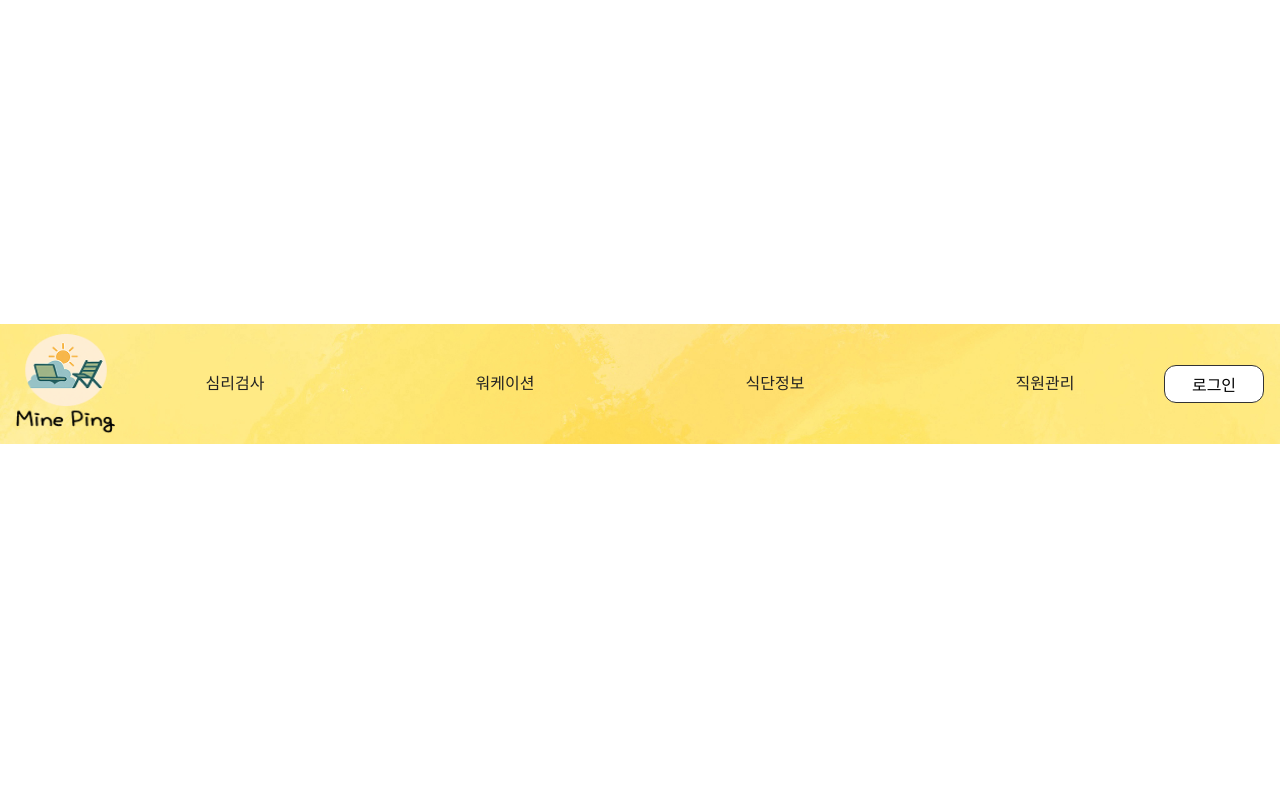
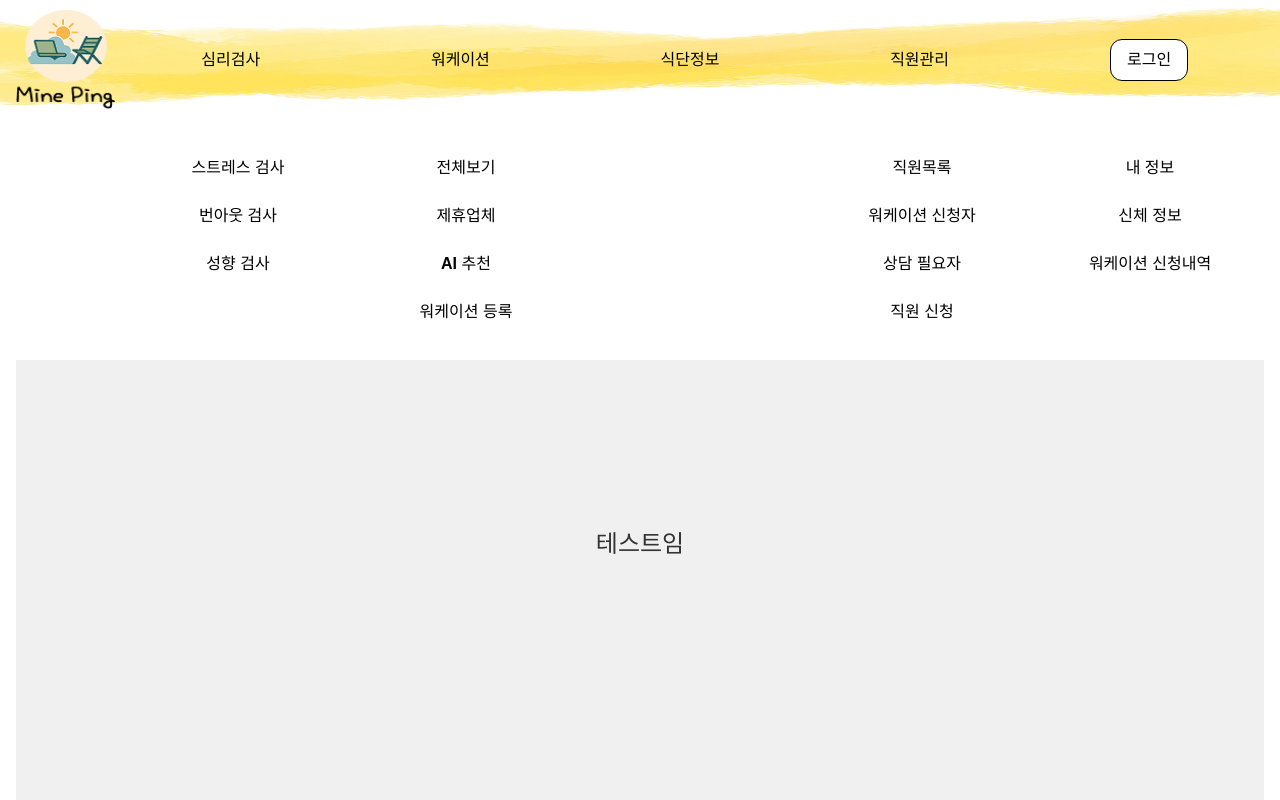
Before and after one commit to TaekBongY/FinalProject, a React (Vite) app in the folder FrontEnd/: page / in a window 1280 px wide. Shown: the top 800 px of the page. Built offline with nearby package versions, Linux system fonts and the light colour scheme.

Commit message:
feat - 헤더 END

```diff
--- a/FrontEnd/package.json
+++ b/FrontEnd/package.json
@@ -14,6 +14,7 @@
     "convert-css": "jscodeshift -t scripts/transform-css-theme.js src/"
   },
   "dependencies": {
+    "antd": "^5.26.0",
     "axios": "^1.9.0",
     "dotenv": "^16.5.0",
     "react": "^19.1.0",
--- a/FrontEnd/src/App.jsx
+++ b/FrontEnd/src/App.jsx
@@ -1,18 +1,26 @@
 import React from 'react';
 import './App.css';
-import Home from './pages/Home';
+import { BrowserRouter, Routes, Route } from 'react-router-dom';
 import { ThemeProvider } from 'styled-components';
 import theme from './styles/theme';
-import Header from './components/Header';
-
+import GlobalStyle from './styles/GlobalStyle';
+import Layout from './components/Layout';
+import Home from './pages/Home';
 function App() {
   return (
-    <ThemeProvider theme={theme}>
-      <Header />
-      <div className="App">
-
-      </div>
-    </ThemeProvider>
+    <BrowserRouter>
+      <ThemeProvider theme={theme}>
+        <GlobalStyle />
+        <Routes>
+          {/* 레이아웃 적용*/}
+          <Route element={<Layout />}>
+            <Route path="/" element={<Home />} />
+          </Route>
+          {/* 레이아웃 미적용*/}
+          {/* <Route path="/error" element={<Error404 />} /> */}
+        </Routes>
+      </ThemeProvider>
+    </BrowserRouter>
   );
 }
 
--- a/FrontEnd/src/components/Header.jsx
+++ b/FrontEnd/src/components/Header.jsx
@@ -1,54 +1,108 @@
-import React from 'react';
+import React, { useState } from 'react';
 import styled from 'styled-components';
 import bgImg from '../assets/backgroundImg.jpg';
 import logo from '../assets/logo.png';
+import { Link } from 'react-router-dom';
 
 const menuData = [
-  { title: '심리검사', items: ['스트레스 검사', '번아웃 검사', '성향 검사'] },
-  { title: '워케이션', items: ['전체보기', '제휴업체', 'AI 추천', '워케이션 등록'] },
-  { title: '식단정보', items: [] },
-  { title: '직원관리', items: ['직원목록', '워케이션 신청자', '상담 필요자', '직원 신청'] },
-  { title: '', items: ['내정보', '신체 정보', '워케이션 신청내역'] }
+  {
+    title: '심리검사',
+    path: '/test/',
+    items: [
+      { title: '스트레스 검사', path: '/test/stress' },
+      { title: '번아웃 검사', path: '/test/burnout' },
+      { title: '성향 검사', path: '/test/tendency' }
+    ]
+  },
+  {
+    title: '워케이션',
+    path: '/workation/all',
+    items: [
+      { title: '전체보기', path: '/workation/all' },
+      { title: '제휴업체', path: '/workation/partners' },
+      { title: 'AI 추천', path: '/workation/ai' },
+      { title: '워케이션 등록', path: '/workation/register' }
+    ]
+  },
+  {
+    title: '식단정보',
+    path: '/eat',
+    items: [' ']
+  },
+  {
+    title: '직원관리',
+    path: '/member',
+    items: [
+      { title: '직원목록', path: '/member/list' },
+      { title: '워케이션 신청자', path: '/member/workation-applies' },
+      { title: '상담 필요자', path: '/member/needs-consult' },
+      { title: '직원 신청', path: '/member/applies' }
+    ]
+  },
+  {
+    title: '로그인',
+    items: [
+      { title: '내 정보', path: '/my/info' },
+      { title: '신체 정보', path: '/my/body' },
+      { title: '워케이션 신청내역', path: '/my/workation-history' }
+    ]
+  }
 ];
 
 const Header = () => {
-  const navMenus = menuData.filter(menu => menu.title); // 타이틀 있는 메뉴만
-  const dropdownMenus = menuData.filter(menu => menu.items.length > 0); // 드롭다운 컬럼
+  const [isDropdownVisible, setDropdownVisible] = useState(false);
 
   return (
-    <HeaderWrap>
+      <HeaderWrap
+        onMouseEnter={() => setDropdownVisible(true)}
+        onMouseLeave={() => setDropdownVisible(false)}
+      >
         <HeaderBg>
           <HeaderInner>
             <LogoWrap>
               <LogoImg src={logo} alt="logo" />
             </LogoWrap>
-
             <NavWrap>
               <Nav>
-              {navMenus.map((menu, idx) => (
-                <NavItem key={idx}>{menu.title}</NavItem>
+                {menuData.map((menu, idx) => (
+                  <NavItem key={idx} className="nav-item">
+                  {menu.title === '로그인' ? (
+                    <StyleLinkButton to="/login">{menu.title}</StyleLinkButton>
+                  ) : menu.path ? (
+                    <StyleLink to={menu.path}>{menu.title}</StyleLink>
+                  ) : (
+                    menu.title
+                  )}
+                </NavItem>
                 ))}
               </Nav>
+            </NavWrap>
+          </HeaderInner>
+        </HeaderBg>
 
-            <DropdownWrap className="dropdown">
-              {dropdownMenus.map((menu, idx) => (
+        {isDropdownVisible && (
+          <DropdownWrap>
+            <DropdownContent>
+                {menuData
+                  .filter(menu => menu.items && menu.items.length > 0)
+                  .map((menu, idx) => (
                       <DropdownColumn key={idx}>
                         <ul>
                           {menu.items.map((item, subIdx) => (
-                      <li key={subIdx}>{item}</li>
+                            <li key={subIdx}>
+                              <StyleLink to={item.path}>{item.title}</StyleLink>
+                            </li>
                           ))}
                         </ul>
                       </DropdownColumn>
                 ))}
+            </DropdownContent>
           </DropdownWrap>
-          </NavWrap>
-
-          <LoginButton>로그인</LoginButton>
-        </HeaderInner>
-      </HeaderBg>
+        )}
       </HeaderWrap>
   );
 };
+
 
 const HeaderWrap = styled.header`
   position: relative;
@@ -61,23 +115,23 @@ const HeaderBg = styled.div`
   background-position: center;
   width: 100%;
   height: 120px;
+  position: relative;
 `;
 
 const HeaderInner = styled.div`
   max-width: 1280px;
   height: 100%;
-  margin: 0 auto;
-  padding: 0 ${({ theme }) => theme.spacing.s4};
+  margin: ${({ theme }) => theme.spacing.s0} auto;
+  padding: ${({ theme }) => theme.spacing.s0} ${({ theme }) => theme.spacing.s4};
   display: flex;
   align-items: center;
   justify-content: space-between;
-  position: relative;
 `;
 
 const LogoWrap = styled.div`
   display: flex;
   align-items: center;
-  gap: 8px;
+  gap: ${({ theme }) => theme.spacing.s2};
 `;
 
 const LogoImg = styled.img`
@@ -86,76 +140,114 @@ const LogoImg = styled.img`
 `;
 
 const NavWrap = styled.div`
-  position: relative;
   flex: 1;
-
-  &:hover .dropdown {
+  height: 100%;
   display: flex;
-  }
+  align-items: center;
+  justify-content: center;
 `;
 
 const Nav = styled.ul`
   display: flex;
-  gap: 32px;
+  width: 100%;
   list-style: none;
-  margin: 0;
-  padding: 0;
+  margin: ${({ theme }) => theme.spacing.s0};
+  padding: ${({ theme }) => theme.spacing.s0};
   font-weight: bold;
-  justify-content: space-around;
-  cursor: pointer;
+  justify-content: space-between;
+  align-items: center;
 `;
 
 const NavItem = styled.li`
-  color: #222;
+  flex: 1;
+  text-align: center;
+  color: ${({ theme }) => theme.colors.black};
+  cursor: pointer;
+  display: flex;
+  align-items: center;
+  justify-content: center;
+  height: 100%;
 `;
 
 const DropdownWrap = styled.div`
-  display: none;
   position: absolute;
-  top: 100%;
-  left: 50%;
-  transform: translateX(-50%);
-  width: 1920px;
-  background: #fff;
-  border-top: 1px solid #ddd;
-  padding: 24px 80px;
-  z-index: 10;
+  top: 120px;
+  left: 0;
+  width: 100%;
+  background: ${({ theme }) => theme.colors.white};
+  z-index: ${({ theme }) => theme.zIndices.docked};
+  display: flex;
+  justify-content: center;
+  padding: ${({ theme }) => theme.spacing.s6} ${({ theme }) => theme.spacing.s0};
+`;
+
+const DropdownContent = styled.div`
+  display: flex;
+  flex-direction: row;
   justify-content: space-between;
+  width: 100%;
+  max-width: 1280px;
+  padding: ${({ theme }) => theme.spacing.s0} ${({ theme }) => theme.spacing.s4};
+
+  &::before {
+    content: '';
+    display: block;
+    width: 100px;
+    margin-right: ${({ theme }) => theme.spacing.s2};
+  }
 `;
 
 const DropdownColumn = styled.div`
   flex: 1;
   min-width: 180px;
+  text-align: center;
 
   ul {
     list-style: none;
-    padding: 0;
-    margin: 0;
+    padding: ${({ theme }) => theme.spacing.s0};
+    margin: ${({ theme }) => theme.spacing.s0};
 
     li {
-      padding: 6px 0;
-      color: #333;
+      padding: ${({ theme }) => theme.spacing.s3} ${({ theme }) => theme.spacing.s0};
+      color: ${({ theme }) => theme.colors.black};
       cursor: pointer;
 
       &:hover {
-        text-decoration: underline;
+        text-decoration: none;
       }
     }
   }
 `;
 
-const LoginButton = styled.button`
-  padding: 6px 12px;
-  border: 1px solid #333;
-  border-radius: 12px;
-  background: white;
-  font-weight: bold;
-  cursor: pointer;
-  color: black;
-  width: 100px;
+const StyleLinkButton = styled(Link)`
+  padding: ${({ theme }) => theme.spacing.s2} ${({ theme }) => theme.spacing.s4};
+  border: 1px solid ${({ theme }) => theme.colors.black};
+  border-radius: ${({ theme }) => theme.borderRadius.xl};
+  background: ${({ theme }) => theme.colors.white};
+  font-weight: ${({ theme }) => theme.fontWeights.bold};
+  font-size: ${({ theme }) => theme.fontSizes.base};
+  color: ${({ theme }) => theme.colors.black};
+  text-decoration: none;
 
   &:hover {
-    background: #f3f3f3;
+    background: ${({ theme }) => theme.colors.gray[100]};
+  }
+
+  &:focus {
+    outline: none;
+    box-shadow: 0 0 0 2px ${({ theme }) => theme.colors.primary};
+  }
+`;
+
+const StyleLink = styled(Link)`
+  color: ${({ theme }) => theme.colors.black};
+  text-decoration: none;
+  font-weight: ${({ theme }) => theme.fontWeights.bold};
+
+  &:focus {
+    outline: none;
+    border-radius: ${({ theme }) => theme.borderRadius.base};
+    box-shadow: 0 0 0 2px ${({ theme }) => theme.colors.primary};
   }
 `;
 
--- a/FrontEnd/src/components/Layout.jsx
+++ b/FrontEnd/src/components/Layout.jsx
@@ -1,13 +1,25 @@
 import React from 'react';
 import Header from './Header';
+import { Outlet } from 'react-router-dom';
+import styled from 'styled-components';
 
-const Layout = ({ children }) => {
+const Layout = () => {
   return (
     <>
       <Header />
-      <Content>{children}</Content>
+      <Content>
+        <Outlet />
+      </Content>
+
     </>
   );
 };
 
+const Content = styled.main`
+  width: 100%;
+  max-width: 1280px;
+  margin: 0 auto;
+  padding: 24px 16px;
+`;
+
 export default Layout;
--- a/FrontEnd/src/pages/Home.jsx
+++ b/FrontEnd/src/pages/Home.jsx
@@ -1,6 +1,17 @@
 import React from 'react';
+import styled from 'styled-components';
+
 const Home = () => {
-  return <>Test</>;
+  return <Div1>테스트임</Div1>;
 };
-
+const Div1 = styled.div`
+  width: 100%;
+  height: 100vh;
+  background-color: #f0f0f0;
+  display: flex;
+  justify-content: center;
+  align-items: center;
+  font-size: 24px;
+  color: #333;
+`;
 export default Home;
```
Also changed, not shown: FrontEnd/src/assets/backgroundImg.jpg, 1 other file (tests, documents, lock files or other folders). Lines whose indentation alone changed are shown as unchanged.
